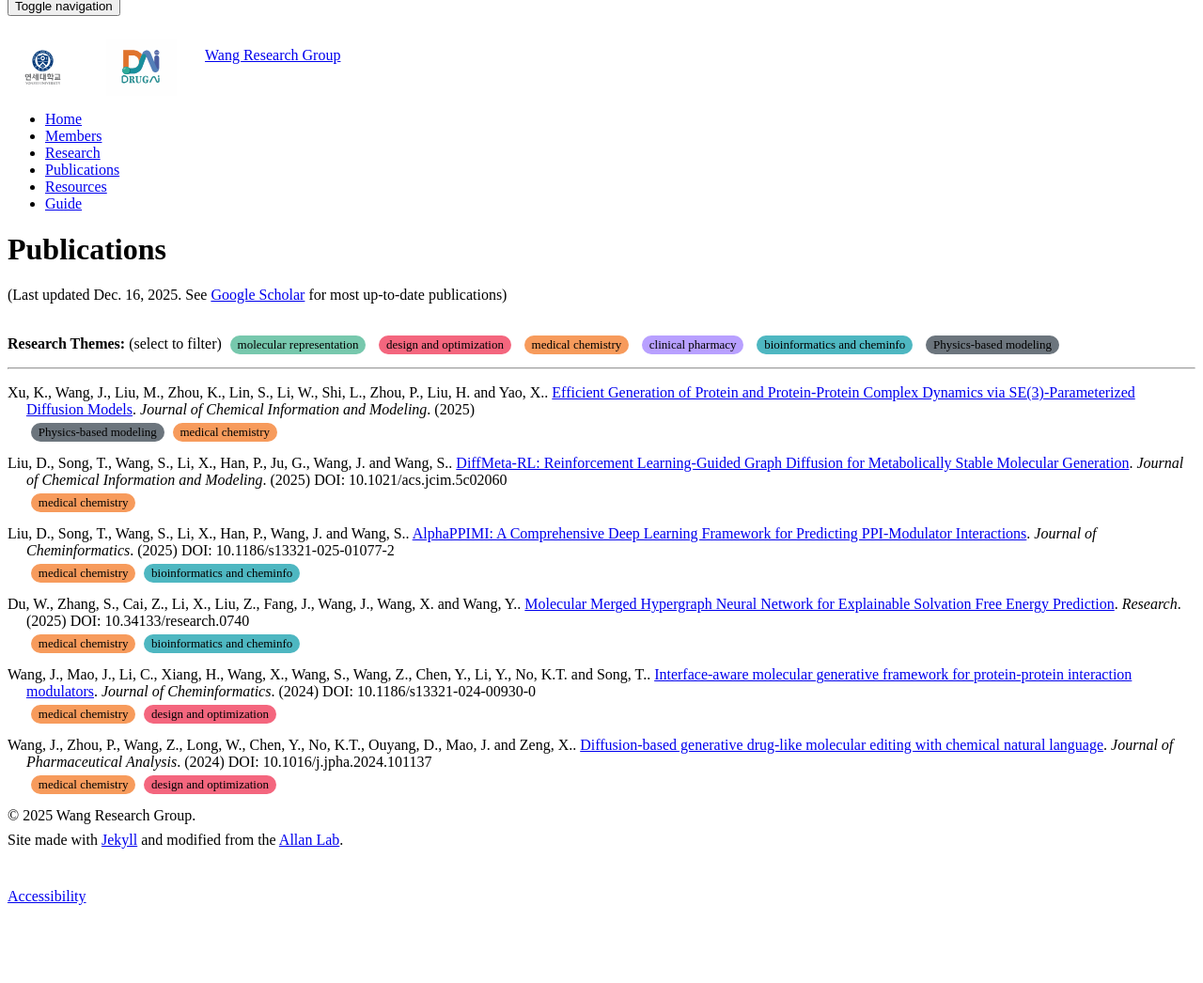
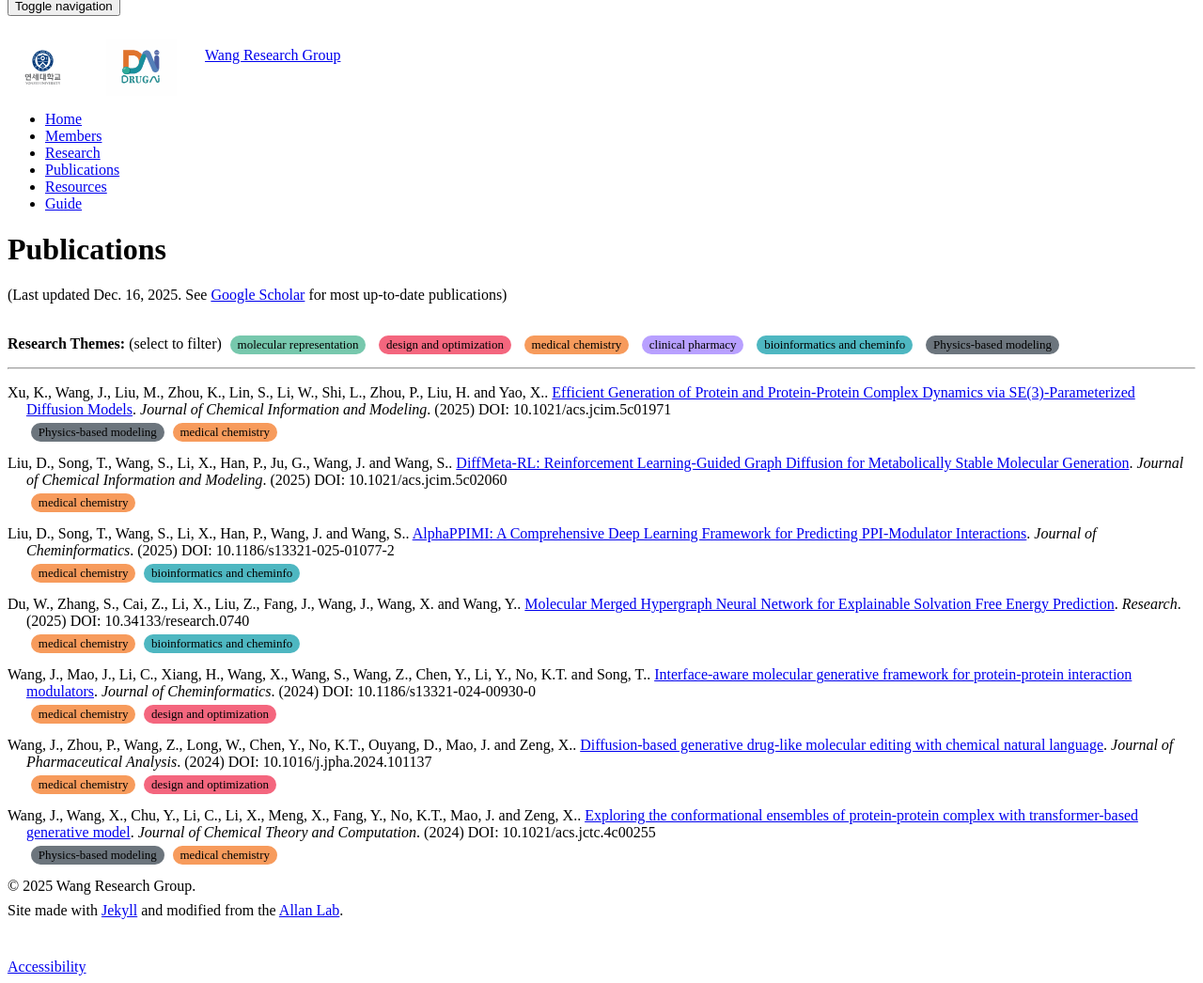
Before and after one commit to WangLab-DrugAI/wanggroup, a Jekyll site: the page built from _pages/publications.md, in a window 1280 px wide, cut to the strip 112-1158 px from the top of the page. Shown: the whole strip at 94% size. Built offline with Jekyll 4.4.1, drawn with Linux system fonts in a browser that asks for light colours; nearby versions of some CDN libraries; before the commit the page ends 1083 px from its top, so only the background shows below that.

Commit message:
Update publications.yml

```diff
--- a/_data/publications.yml
+++ b/_data/publications.yml
@@ -36,6 +36,7 @@
   journal: Journal of Chemical Information and Modeling
   year: 2025
   url: https://doi.org/10.1021/acs.jcim.5c01971
+  doi: 10.1021/acs.jcim.5c01971
   themes:
     - Physics-based modeling
     - medical chemistry
@@ -88,3 +89,13 @@
   themes:
     - medical chemistry
     - design and optimization
+
+- title: "Exploring the conformational ensembles of protein-protein complex with transformer-based generative model"
+  authors: Wang, J., Wang, X., Chu, Y., Li, C., Li, X., Meng, X., Fang, Y., No, K.T., Mao, J. and Zeng, X.
+  journal: Journal of Chemical Theory and Computation
+  year: 2024
+  url: https://doi.org/10.1021/acs.jctc.4c00255
+  doi: 10.1021/acs.jctc.4c00255
+  themes:
+    - Physics-based modeling
+    - medical chemistry
```
